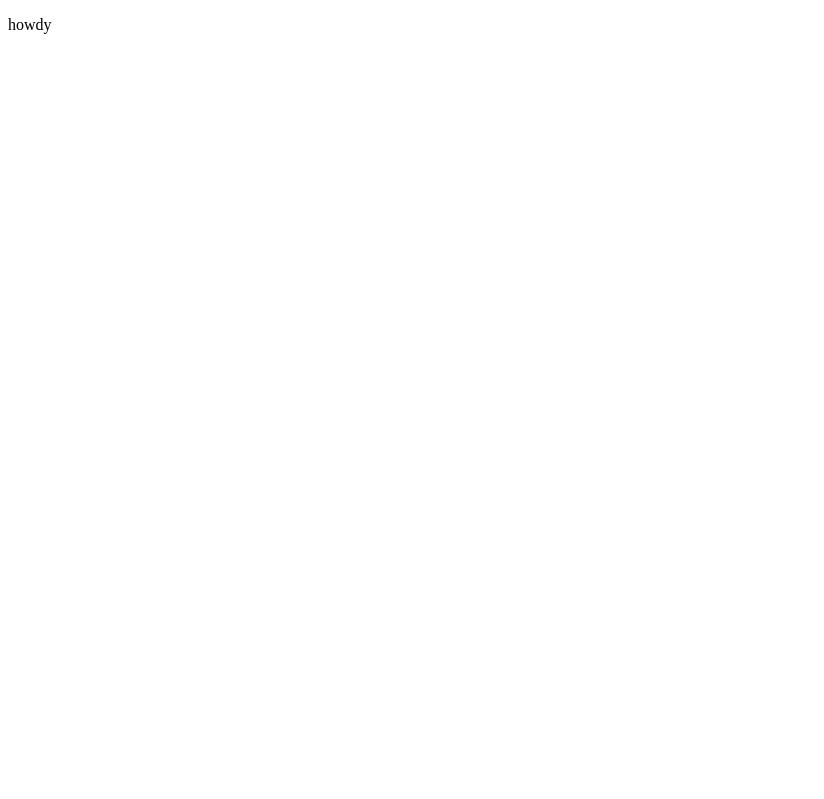
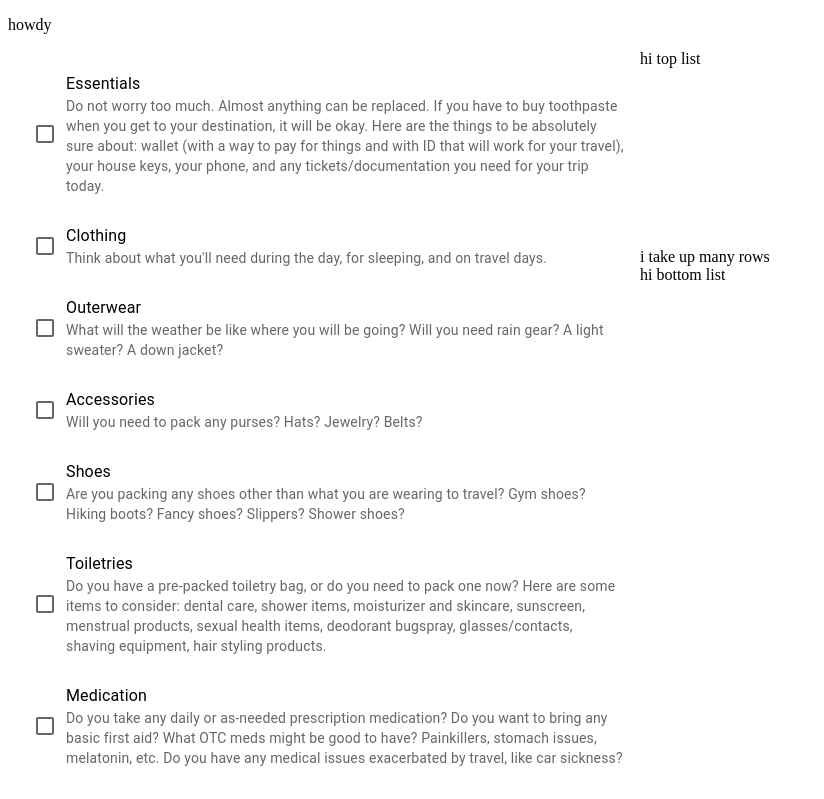
Before and after one commit to madeleine-lloyd-davies/Fullpack, a React app: page /basic in a window 1280 px wide. Before the commit this address had no page. Shown: the top 799 px of the page, without its empty margins (0-824 px from the left). Built offline with nearby package versions, Linux system fonts and the light colour scheme.

Commit message:
feat: create basic list page that imports basic list componenet, added MUI grid so that i can add in lists for 'done' and 'deleted

```diff
--- a/src/app/App.js
+++ b/src/app/App.js
@@ -1,12 +1,13 @@
 import React, { useEffect } from "react";
 import { Routes, Route } from "react-router-dom";
-import { Homepage } from "../components";
+import { Homepage, BasicPackingPage } from "../pages/index";
 
 const App = () => {
   return (
     <main>
       <Routes>
         <Route path='/' element={<Homepage />} />
+        <Route path='/basic' element={<BasicPackingPage />} />
       </Routes>
     </main>
   );
--- a/src/components/Main.js
+++ b/src/components/Main.js
@@ -1,6 +1,5 @@
 import React from "react";
 import { BrowserRouter, Routes, Route } from "react-router-dom";
-import { PackingList } from "./index";
 import App from "../app/App";
 
 const Main = () => {
--- a/src/components/index.js
+++ /dev/null
@@ -1,4 +0,0 @@
-//note, should this go in main app folder rather than components?
-export { default as Main } from "./Main.js";
-export { default as PackingList } from "./PackingList";
-export { default as Homepage } from "../pages/Homepage";
--- /dev/null
+++ b/src/pages/BasicPackingPage.js
@@ -0,0 +1,35 @@
+import React, { useEffect } from "react";
+import { useDispatch, useSelector } from "react-redux";
+import { Grid, Item } from "@mui/material";
+import { PackingList } from ".";
+
+const BasicPackingPage = () => {
+  return (
+    <>
+      <Grid container direction='row'>
+        <Grid item xs={6}>
+          <PackingList />
+        </Grid>
+        <Grid item xs={6}>
+          <Grid container direction={"column"}>
+            <div>
+              hi top list<br></br>
+              <br></br>
+              <br></br>
+              <br></br>
+              <br></br>
+              <br></br>
+              <br></br>
+              <br></br>
+              <br></br>
+              <br></br>
+              <br></br>i take up many rows
+            </div>
+            <div>hi bottom list</div>
+          </Grid>
+        </Grid>
+      </Grid>
+    </>
+  );
+};
+export default BasicPackingPage;
--- a/src/pages/Homepage.js
+++ b/src/pages/Homepage.js
@@ -1,11 +1,13 @@
 import React, { useEffect } from "react";
 import { useDispatch, useSelector } from "react-redux";
-import { PackingList } from "../components";
+import { PackingList } from ".";
+import { Link, useNavigate } from "react-router-dom";
 
 const Homepage = () => {
+  const navigate = useNavigate();
   return (
     <div>
-      <PackingList />
+      <Link to={"/basic"}>Click here for a basic packing list</Link>
     </div>
   );
 };
--- /dev/null
+++ b/src/pages/index.js
@@ -0,0 +1,5 @@
+//note, should this go in main app folder rather than components?
+export { default as Main } from "../components/Main.js";
+export { default as PackingList } from "../components/PackingList";
+export { default as Homepage } from "./Homepage";
+export { default as BasicPackingPage } from "./BasicPackingPage";
```
